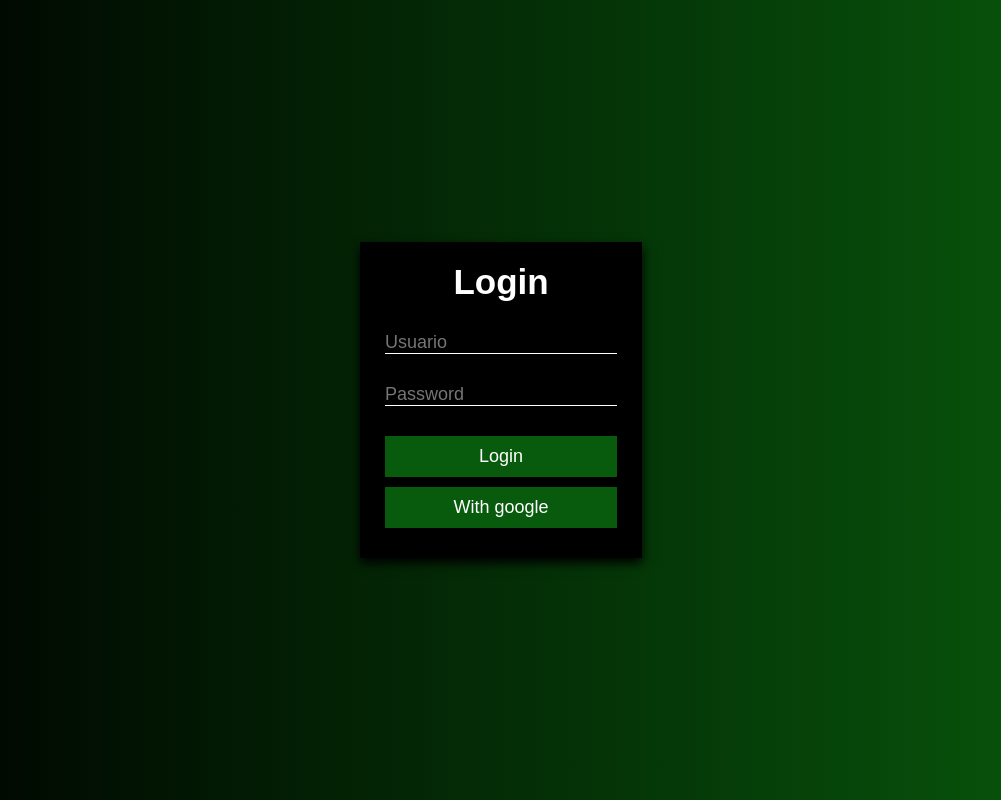
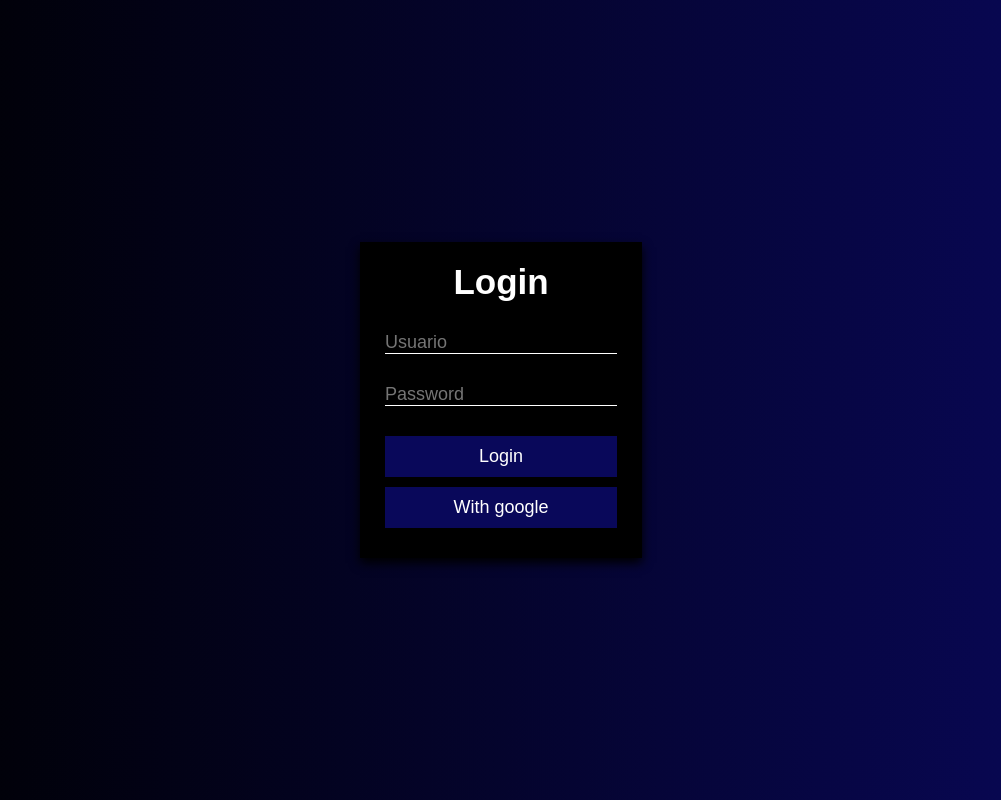
Before and after one commit to OlivaresIsaac/Miniproyecto2, a React (Create React App) app in the folder mp2/: page /login in a window 1280 px wide. Shown: the whole page, without its empty margins (139-1140 px from the left). Built offline with nearby package versions, Linux system fonts and the light colour scheme.

Commit message:
Register azul

```diff
--- a/mp2/src/pages/RegisterPage/RegisterPage.css
+++ b/mp2/src/pages/RegisterPage/RegisterPage.css
@@ -10,7 +10,7 @@
     align-items: center;
     justify-content: center;
     min-height: 100vh;
-    background: linear-gradient(to right, black, #085A0C);
+    background: linear-gradient(to right, black, #09085A);
 }
 
 form{
@@ -46,7 +46,7 @@ form label input{
 form button{
     color: white;
     border: none;
-    background: #085A0C;
+    background: #09085A;
     padding: 10px 15px;
     cursor: pointer;
     margin-bottom: 10px;
```
